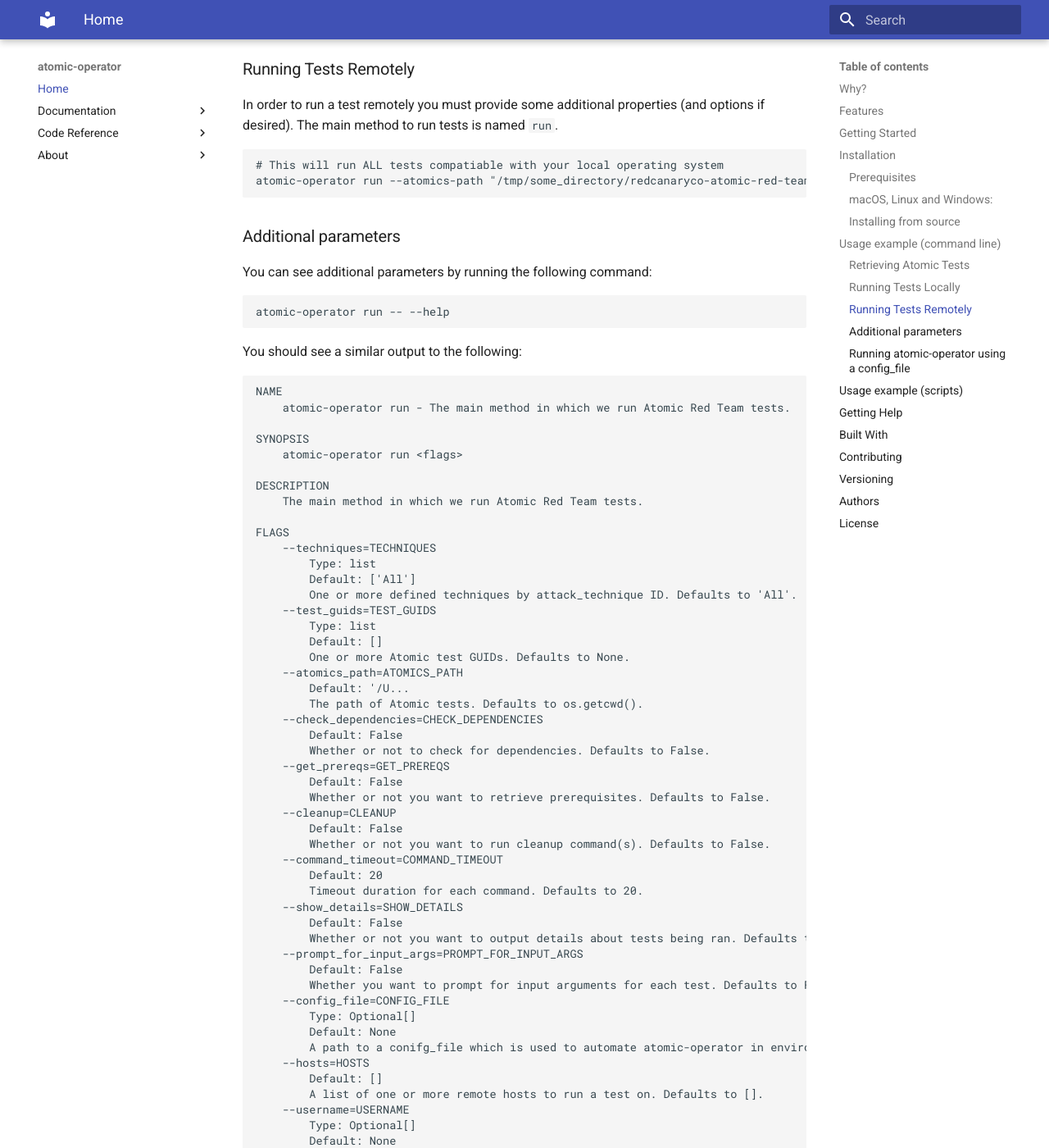
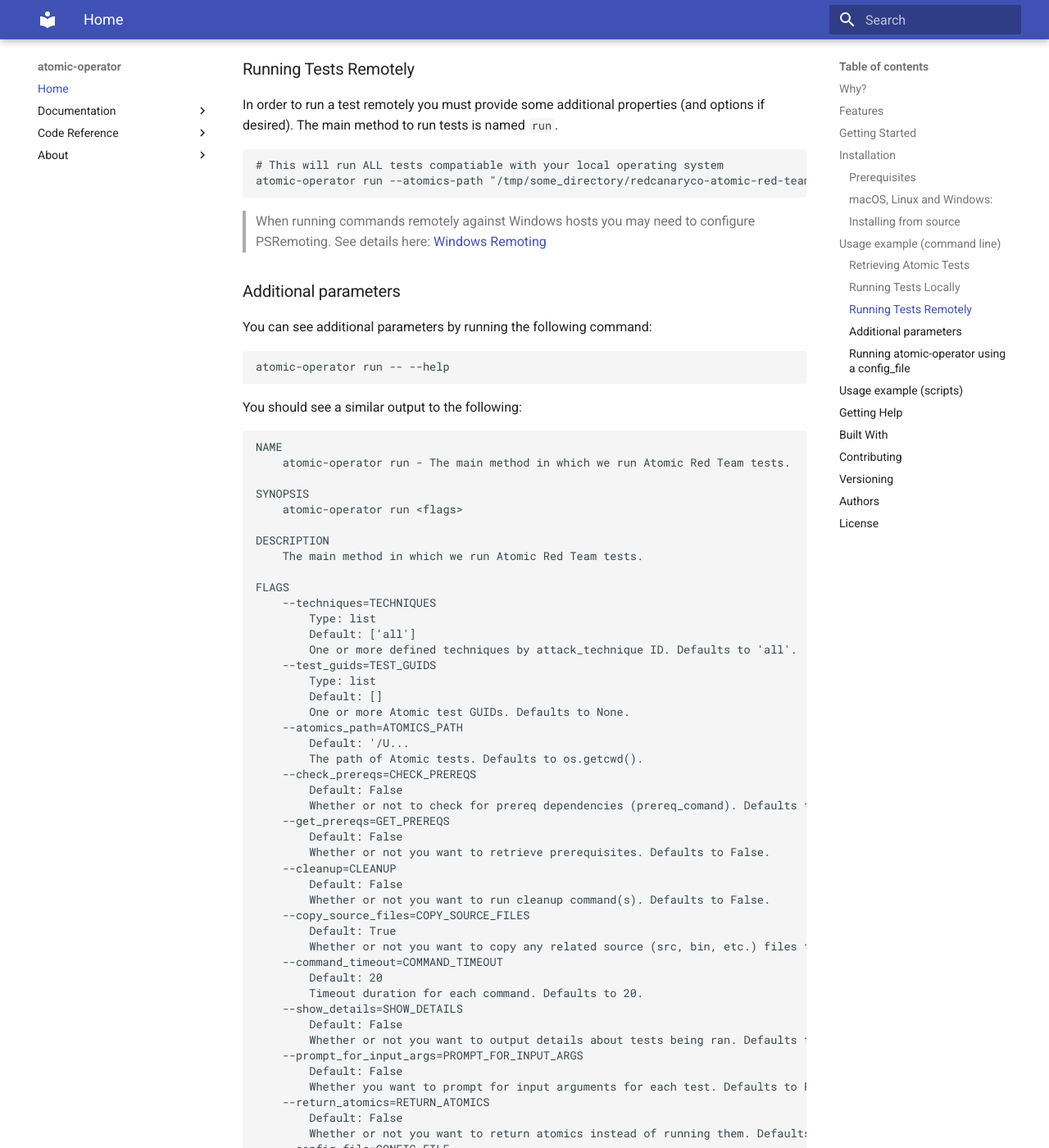
Before and after one commit to swimlane/atomic-operator, an MkDocs documentation site: the page built from docs/index.md, in a window 1280 px wide and 1400 px high, scrolled down 2909 px. Shown: the whole window at 82% size. Built offline with MkDocs 1.6.1 and Material for MkDocs 9.7.7, drawn with Linux system fonts in a browser that asks for light colours; some of the changed text lies outside the part shown.

````diff
--- a/docs/index.md
+++ b/docs/index.md
@@ -106,6 +106,8 @@ In order to run a test remotely you must provide some additional properties (and
 atomic-operator run --atomics-path "/tmp/some_directory/redcanaryco-atomic-red-team-3700624" --hosts "10.32.1.0" --username "my_username" --password "my_password"
 ```
 
+> When running commands remotely against Windows hosts you may need to configure PSRemoting. See details here: [Windows Remoting](windows-remote.md)
+
 ### Additional parameters
 
 You can see additional parameters by running the following command:
@@ -129,8 +131,8 @@ DESCRIPTION
 FLAGS
     --techniques=TECHNIQUES
         Type: list
-        Default: ['All']
-        One or more defined techniques by attack_technique ID. Defaults to 'All'.
+        Default: ['all']
+        One or more defined techniques by attack_technique ID. Defaults to 'all'.
     --test_guids=TEST_GUIDS
         Type: list
         Default: []
@@ -138,15 +140,18 @@ FLAGS
     --atomics_path=ATOMICS_PATH
         Default: '/U...
         The path of Atomic tests. Defaults to os.getcwd().
-    --check_dependencies=CHECK_DEPENDENCIES
+    --check_prereqs=CHECK_PREREQS
         Default: False
-        Whether or not to check for dependencies. Defaults to False.
+        Whether or not to check for prereq dependencies (prereq_comand). Defaults to False.
     --get_prereqs=GET_PREREQS
         Default: False
         Whether or not you want to retrieve prerequisites. Defaults to False.
     --cleanup=CLEANUP
         Default: False
         Whether or not you want to run cleanup command(s). Defaults to False.
+    --copy_source_files=COPY_SOURCE_FILES
+        Default: True
+        Whether or not you want to copy any related source (src, bin, etc.) files to a remote host. Defaults to True.
     --command_timeout=COMMAND_TIMEOUT
         Default: 20
         Timeout duration for each command. Defaults to 20.
@@ -156,6 +161,9 @@ FLAGS
     --prompt_for_input_args=PROMPT_FOR_INPUT_ARGS
         Default: False
         Whether you want to prompt for input arguments for each test. Defaults to False.
+    --return_atomics=RETURN_ATOMICS
+        Default: False
+        Whether or not you want to return atomics instead of running them. Defaults to False.
     --config_file=CONFIG_FILE
         Type: Optional[]
         Default: None
````
Also changed, not shown: other parts of docs/index.md (+5 -1 lines), CHANGELOG.md (+6 -0 lines), README.md (+15 -5 lines), docs/CHANGELOG.md (+13 -0 lines).
